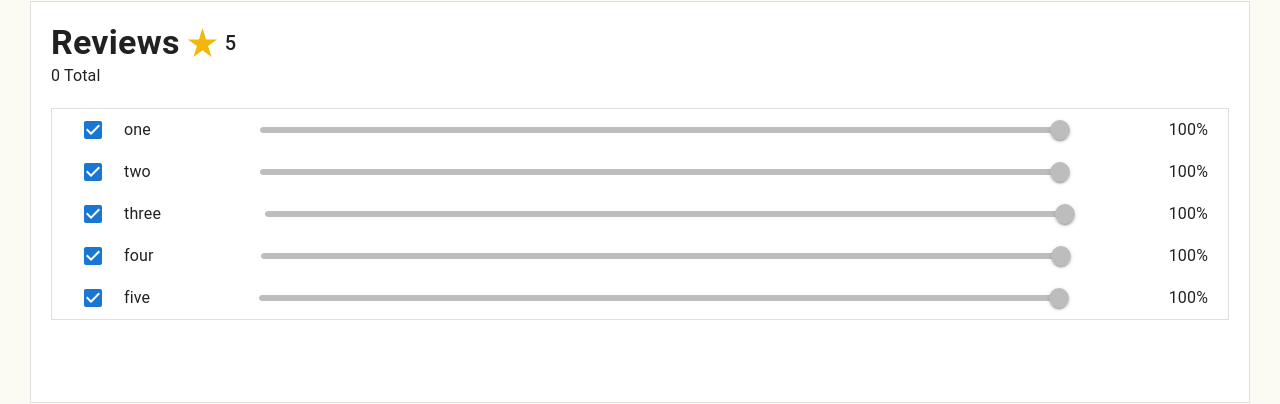
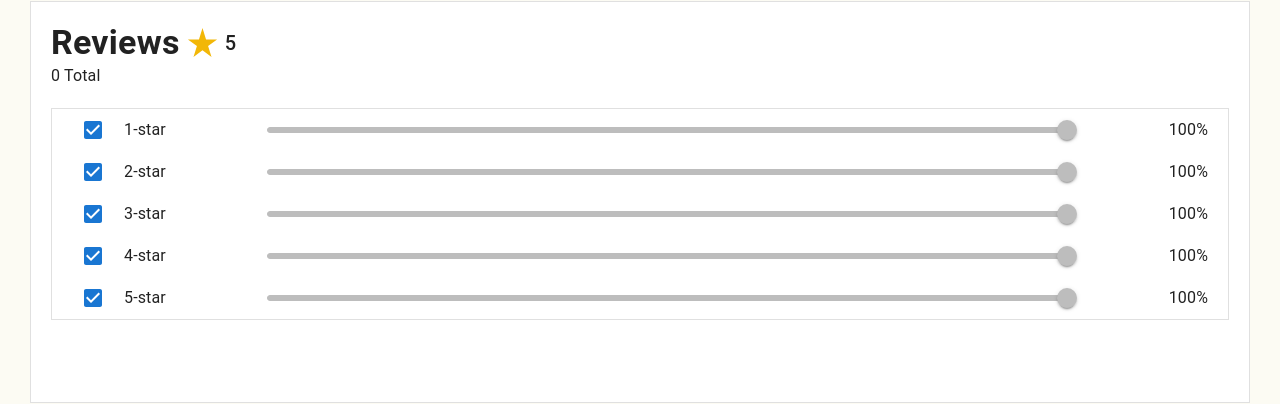
Before and after one commit to BACHYY/StudentSurveys, a React (Create React App) app in the folder frontend/: page /professor/1 in a window 1280 px wide. Shown: the part 542-946 px from the top of the page. Built offline with nearby package versions, Linux system fonts and the light colour scheme; no server answers.

Commit message:
fix: rating table fixed

```diff
--- a/frontend/src/Components/ProfessorReviewHeader.tsx
+++ b/frontend/src/Components/ProfessorReviewHeader.tsx
@@ -1,7 +1,6 @@
 import { Stack, styled, Typography } from '@mui/material';
 import ProfessorRating from './ProfessorRating';
 import { useAppSelector } from './useReactRedux';
-import { Irating } from '../store/slices/post-review-slice';
 
 export default function ProfessorReviewHeader() {
     const { data } = useAppSelector((state) => state.professor);
--- a/frontend/src/Components/ProfessorReviewShowRatings.tsx
+++ b/frontend/src/Components/ProfessorReviewShowRatings.tsx
@@ -2,9 +2,16 @@ import { StarRate } from '@mui/icons-material';
 import { Checkbox, Paper, Slider, Stack, styled, Typography } from '@mui/material';
 import React from 'react';
 import { Irating } from '../store/slices/post-review-slice';
+import { IReviewLevel, TLevelName } from './Review';
 
-export default function ProfessorReviewShowRatings({ total, options, averageRating }: Irating) {
-    console.log(options);
+export interface RatingProps {
+    ratingData: Irating;
+    handleShowLevel: (name: TLevelName) => void;
+    showLevels: IReviewLevel;
+}
+
+export default function ProfessorReviewShowRatings({ ratingData, handleShowLevel, showLevels }: RatingProps) {
+    const { averageRating, total, options } = ratingData;
     return (
         <PaperStyle1 variant="outlined" square>
             <StackStyle>
@@ -20,7 +27,12 @@ export default function ProfessorReviewShowRatings({ total, options, averageRati
                 {options.map((option) => (
                     <StackStyle2 flexDirection="row" alignItems="center" justifyContent="space-between">
                         <StackStyle3 flexDirection="row" alignItems="center">
-                            <Checkbox checked={true} />
+                            <Checkbox
+                                checked={showLevels[option.title]}
+                                onChange={() => {
+                                    handleShowLevel(option.title);
+                                }}
+                            />
                             <Typography>{option.title}</Typography>
                         </StackStyle3>
                         <StackStyle4>
--- a/frontend/src/Components/ProfessorReviewShowReview.tsx
+++ b/frontend/src/Components/ProfessorReviewShowReview.tsx
@@ -1,21 +1,46 @@
 import { Stack } from '@mui/material';
-import { useEffect } from 'react';
+import { MouseEvent, useEffect, useState } from 'react';
 import { getReviews } from '../store/slices/post-review-slice';
 import ReviewComponent from './ReviewComponent';
 import { useAppDispatch, useAppSelector } from './useReactRedux';
 import { IReview } from '../store/slices/post-review-slice';
-export default function ProfessorReviewShowReview({ reviews }: { reviews: IReview[] }) {
+import { IReviewLevel, TLevelName } from './Review';
+export default function ProfessorReviewShowReview({
+    reviews,
+    showLevels,
+}: {
+    reviews: IReview[];
+    showLevels: IReviewLevel;
+}) {
     const dispatch = useAppDispatch();
 
     useEffect(() => {
         dispatch(getReviews());
     }, []);
 
+    const assignLevelToReview = (ratingValue: number): TLevelName => {
+        if (ratingValue > 0 && ratingValue < 1) {
+            return '1-star';
+        } else if (ratingValue > 1 && ratingValue <= 1) {
+            return '2-star';
+        } else if (ratingValue > 2 && ratingValue <= 2) {
+            return '3-star';
+        } else if (ratingValue > 3 && ratingValue <= 4) {
+            return '4-star';
+        } else {
+            return '5-star';
+        }
+    };
+
     return (
         <Stack alignItems="center" justifyContent="center">
-            {reviews.map((review, index) => (
-                <ReviewComponent key={index} review={review} />
-            ))}
+            {reviews.map((review, index) => {
+                if (showLevels[assignLevelToReview(review.ratingValue)]) {
+                    return <ReviewComponent key={index} review={review} />;
+                } else {
+                    return <></>;
+                }
+            })}
         </Stack>
     );
 }
--- a/frontend/src/Components/Review.tsx
+++ b/frontend/src/Components/Review.tsx
@@ -1,5 +1,5 @@
 import { Divider, Stack, styled } from '@mui/material';
-import { useEffect } from 'react';
+import { useEffect, useState } from 'react';
 import { useLocation, useSearchParams } from 'react-router-dom';
 import HeaderNavbar from './HeaderNavbar';
 import ProfessorReviewHeader from './ProfessorReviewHeader';
@@ -8,9 +8,29 @@ import ProfessorReviewShowReview from './ProfessorReviewShowReview';
 import ProfessorReviewWriteReview from './ProfessorReviewWriteReview';
 import { useAppSelector } from './useReactRedux';
 
+export interface IReviewLevel {
+    '1-star': boolean;
+    '2-star': boolean;
+    '3-star': boolean;
+    '4-star': boolean;
+    '5-star': boolean;
+}
+export type TLevelName = '1-star' | '2-star' | '3-star' | '4-star' | '5-star';
+
 export default function Review() {
     const prof_id = useAppSelector((state) => state.professor.data._id);
     const user_id = useAppSelector((state) => state.login.data._id);
+
+    const [showLevels, setShowLevels] = useState<IReviewLevel>({
+        '1-star': true,
+        '2-star': true,
+        '3-star': true,
+        '4-star': true,
+        '5-star': true,
+    });
+    const handleShowLevel = (name: TLevelName) => {
+        setShowLevels({ ...showLevels, [name]: !showLevels[name] });
+    };
 
     const { pathname } = useLocation();
 
@@ -27,13 +47,17 @@ export default function Review() {
         <StackStyle>
             <HeaderNavbar />
 
-            <ProfessorReviewHeader  />
+            <ProfessorReviewHeader />
 
             <Divider />
 
             <ProfessorReviewWriteReview />
-            <ProfessorReviewShowRatings {...reviews.rating} />
-            <ProfessorReviewShowReview reviews={reviews.reviews} />
+            <ProfessorReviewShowRatings
+                ratingData={reviews.rating}
+                showLevels={showLevels}
+                handleShowLevel={handleShowLevel}
+            />
+            <ProfessorReviewShowReview showLevels={showLevels} reviews={reviews.reviews} />
         </StackStyle>
     );
 }
--- a/frontend/src/Components/ReviewComponent.tsx
+++ b/frontend/src/Components/ReviewComponent.tsx
@@ -1,7 +1,7 @@
 import { BookmarkBorderOutlined, DeleteOutline, ThumbDownOutlined, ThumbUpOutlined } from '@mui/icons-material';
 import { Avatar, Button, Divider, IconButton, Paper, Stack, styled, TextField, Typography } from '@mui/material';
 import { deepPurple } from '@mui/material/colors';
-import { useState } from 'react';
+import { MouseEvent, useState } from 'react';
 import { postBookmark } from '../store/slices/post-bookmark-slice';
 import { postReply } from '../store/slices/post-reply-slice';
 import { IReview, postVote, deleteReview, IDelete } from '../store/slices/post-review-slice';
@@ -18,6 +18,8 @@ interface Review {
     setSnackbar: (message: string, props: TPayloadType | undefined) => void;
     deleteReview: (props: IDelete) => void;
 }
+
+
 
 function ReviewComponent({ review, setSnackbar, deleteReview }: Review) {
     const dispatch = useAppDispatch();
--- a/frontend/src/Components/SettingsBookmarkedReviews.tsx
+++ b/frontend/src/Components/SettingsBookmarkedReviews.tsx
@@ -20,7 +20,6 @@ export default function SettingsBookmarkedReviews() {
         await fetch(`http://localhost:8000/api/bookmarks/reviews/${_id}/${bookmarkId}`, { method: 'DELETE' });
     };
 
-    console.log(bookmarks);
     return (
         <Stack alignItems="center" justifyContent="center">
             {bookmarks.map((bookmark, index) => (
--- a/frontend/src/store/slices/post-review-slice.ts
+++ b/frontend/src/store/slices/post-review-slice.ts
@@ -5,6 +5,7 @@ import { AppDispatch, RootState } from '../../Components/redux-types';
 import { CONFIG_API_URL } from '../../constants/CONFIG';
 import getURLSearchParam from '../../utils/getURLSearchParam';
 import { setSnackbar } from './snackbar-slice';
+import { TLevelName } from '../../Components/Review';
 
 interface IVote {
     voteType: string;
@@ -34,7 +35,7 @@ export interface Irating {
     total: number;
     averageRating: number;
     options: {
-        title: string;
+        title: TLevelName;
         rating_percentage: number;
     }[];
 }
@@ -45,7 +46,7 @@ export interface IReview {
     profName: string;
     upVotes: number;
     downVotes: number;
-    name: string;
+    name: TLevelName;
     user: string;
     ratingValue: number;
     replies: IReply[];
@@ -67,11 +68,11 @@ const initialState: TState = {
             total: 0,
             averageRating: 5,
             options: [
-                { title: 'one', rating_percentage: 100 },
-                { title: 'two', rating_percentage: 100 },
-                { title: 'three', rating_percentage: 100 },
-                { title: 'four', rating_percentage: 100 },
-                { title: 'five', rating_percentage: 100 },
+                { title: '1-star', rating_percentage: 100 },
+                { title: '2-star', rating_percentage: 100 },
+                { title: '3-star', rating_percentage: 100 },
+                { title: '4-star', rating_percentage: 100 },
+                { title: '5-star', rating_percentage: 100 },
             ],
         },
     },
```
